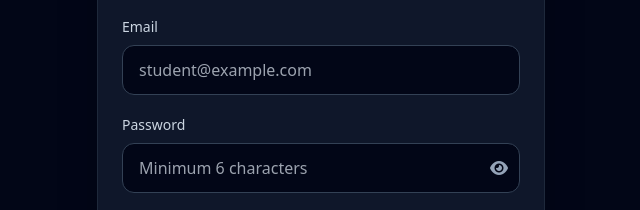
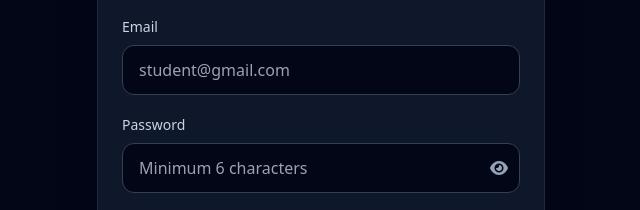
Before and after one commit to sayanX9889/AcadAI, a website: page frontend/signup.html in a window 1280 px wide. Shown: the part 404-614 px from the top of the page, 319-959 px from the left. Drawn offline with nearby package versions, Linux system fonts and the light colour scheme.

```diff
--- a/frontend/signup.html
+++ b/frontend/signup.html
@@ -119,7 +119,7 @@
                         type="email"
                         required
                         autocomplete="email"
-                        placeholder="student@example.com"
+                        placeholder="student@gmail.com"
                         class="w-full rounded-xl border
                         border-slate-700 bg-slate-950
                         px-4 py-3 text-white outline-none
```
